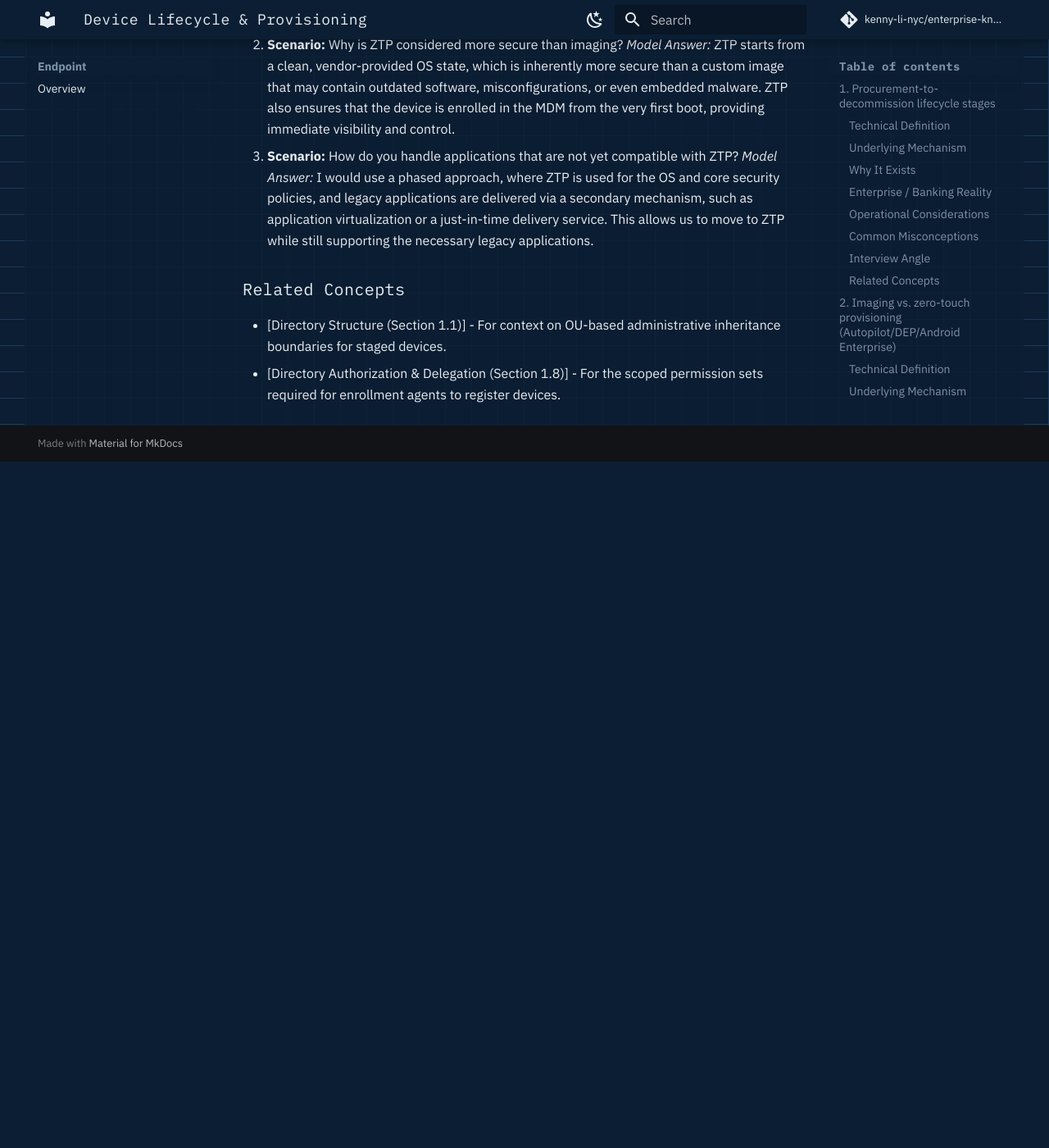
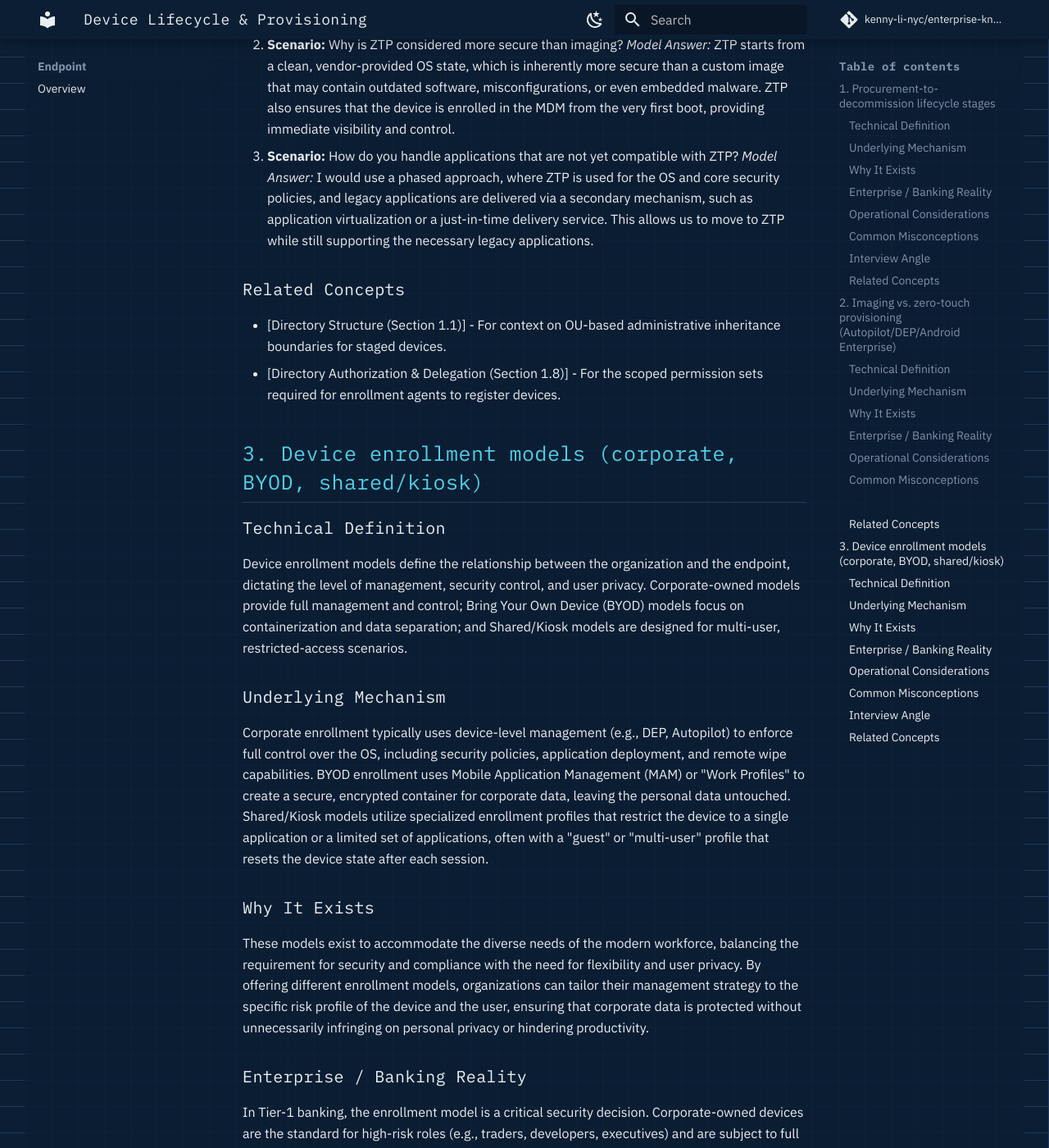
Before and after one commit to kenny-li-nyc/enterprise-knowledge-base, an MkDocs documentation site: the page built from docs/endpoint/device-lifecycle-provisioning.md, in a window 1280 px wide and 1400 px high, scrolled down 4154 px. Shown: the whole window at 82% size. Built offline with MkDocs 1.6.1 and Material for MkDocs 9.7.7, drawn with Linux system fonts in a browser that asks for light colours; comment, search, counter and statistics services are not loaded; before the commit the page ends 4717 px from its top, so only the background shows below that; some of the changed text lies outside the part shown.

Commit message:
docs: add device enrollment models section to lifecycle documentation
Co-authored-by: aider (gemini/gemini-3.1-flash-lite) <aider@aider.chat>

```diff
--- a/docs/endpoint/device-lifecycle-provisioning.md
+++ b/docs/endpoint/device-lifecycle-provisioning.md
@@ -71,3 +71,39 @@ Monitoring the success of ZTP deployments is critical, as is ensuring that the c
 ### Related Concepts
 *   [Directory Structure (Section 1.1)] - For context on OU-based administrative inheritance boundaries for staged devices.
 *   [Directory Authorization & Delegation (Section 1.8)] - For the scoped permission sets required for enrollment agents to register devices.
+
+## 3. Device enrollment models (corporate, BYOD, shared/kiosk)
+
+### Technical Definition
+Device enrollment models define the relationship between the organization and the endpoint, dictating the level of management, security control, and user privacy. Corporate-owned models provide full management and control; Bring Your Own Device (BYOD) models focus on containerization and data separation; and Shared/Kiosk models are designed for multi-user, restricted-access scenarios.
+
+### Underlying Mechanism
+Corporate enrollment typically uses device-level management (e.g., DEP, Autopilot) to enforce full control over the OS, including security policies, application deployment, and remote wipe capabilities. BYOD enrollment uses Mobile Application Management (MAM) or "Work Profiles" to create a secure, encrypted container for corporate data, leaving the personal data untouched. Shared/Kiosk models utilize specialized enrollment profiles that restrict the device to a single application or a limited set of applications, often with a "guest" or "multi-user" profile that resets the device state after each session.
+
+### Why It Exists
+These models exist to accommodate the diverse needs of the modern workforce, balancing the requirement for security and compliance with the need for flexibility and user privacy. By offering different enrollment models, organizations can tailor their management strategy to the specific risk profile of the device and the user, ensuring that corporate data is protected without unnecessarily infringing on personal privacy or hindering productivity.
+
+### Enterprise / Banking Reality
+In Tier-1 banking, the enrollment model is a critical security decision. Corporate-owned devices are the standard for high-risk roles (e.g., traders, developers, executives) and are subject to full management and monitoring. BYOD is often restricted to low-risk roles (e.g., contractors, general staff) and is limited to email and collaboration tools via MAM. Shared/Kiosk devices are used for branch operations, teller machines, and customer-facing kiosks, where security is enforced through strict application whitelisting and session-based resets. Compliance frameworks require that each model be documented, with clear policies on what data can be accessed and what security controls are enforced.
+
+### Operational Considerations
+Managing multiple enrollment models requires a robust MDM/UEM platform that can enforce different policies based on the enrollment type.
+[CLI: Set-DeviceEnrollmentRestriction -Platform "iOS" -AllowPersonalDevices $false]
+[CLI: Get-DeviceEnrollmentProfile -Type "Kiosk"]
+Monitoring compliance across different enrollment models is essential, as is ensuring that the appropriate security policies are applied to each device type.
+
+### Common Misconceptions
+!!! warning
+    A common misconception is that BYOD means "unmanaged." This is false. BYOD is a management model, not a lack of management. Even in BYOD, the organization must enforce security policies on the corporate data container, such as requiring MFA, preventing data copy-paste, and ensuring that the device is not jailbroken or rooted.
+
+### Interview Angle
+1. **Scenario:** You are designing an enrollment strategy for a bank. How do you decide which model to use for a specific user group?
+   *Model Answer:* I would perform a risk assessment based on the user's role, the data they access, and the device they use. High-risk roles require corporate-owned devices with full management. Low-risk roles can be supported via BYOD with MAM policies. Kiosk devices are reserved for specific, restricted-use cases.
+2. **Scenario:** How do you ensure that personal data is protected in a BYOD model?
+   *Model Answer:* I would use MAM policies to create a secure, encrypted container for corporate data. This container is logically separated from the personal data, and the MDM has no visibility into or control over the personal apps or data on the device.
+3. **Scenario:** What are the security risks of shared/kiosk devices?
+   *Model Answer:* Shared/kiosk devices are vulnerable to physical tampering, unauthorized application installation, and session-based data leakage. I would mitigate these risks by using a restricted OS profile, disabling unnecessary hardware ports, and ensuring that the device state is reset after each session.
+
+### Related Concepts
+*   [Directory Structure (Section 1.1)] - For context on OU-based administrative inheritance boundaries for staged devices.
+*   [Directory Authorization & Delegation (Section 1.8)] - For the scoped permission sets required for enrollment agents to register devices.
```
